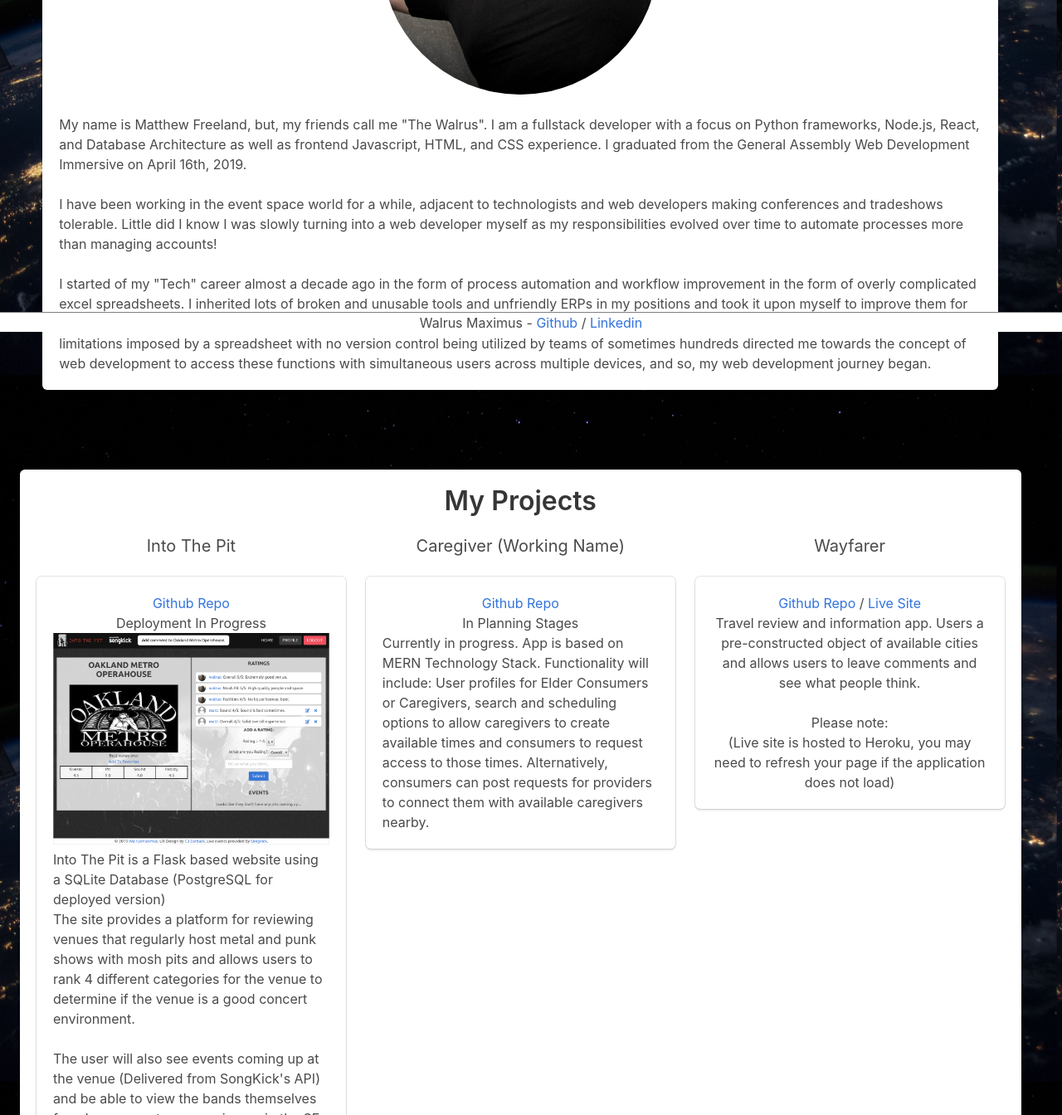
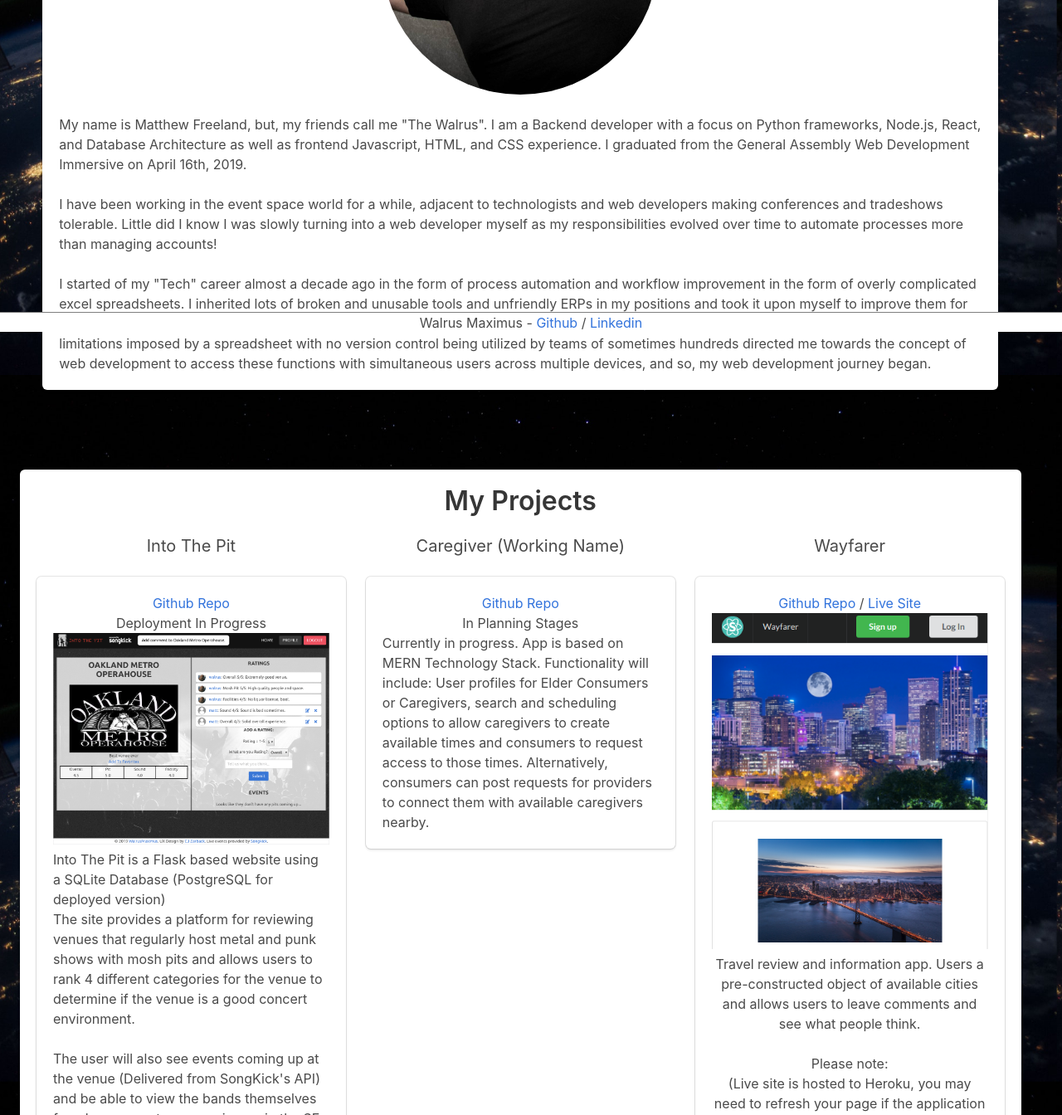
Before and after one commit to WalrusMaximus/GA-Portfolio, a plain HTML site: page index.html in a window 1280 px wide. Shown: the part 400-1744 px from the top of the page at 83% size. Drawn offline with nearby package versions, Linux system fonts and the light colour scheme.

Commit message:
text updates for position

```diff
--- a/index.html
+++ b/index.html
@@ -55,7 +55,7 @@
                 </div>
                 <br>
                 <p>
-                    My name is Matthew Freeland, but, my friends call me "The Walrus". I am a fullstack developer with a focus on Python frameworks, Node.js,
+                    My name is Matthew Freeland, but, my friends call me "The Walrus". I am a Backend developer with a focus on Python frameworks, Node.js,
                     React, and Database Architecture as well as frontend Javascript, HTML, and CSS experience. I graduated from the General Assembly Web Development Immersive on April 16th, 2019.
                 </p>
                 <br>
@@ -113,6 +113,7 @@
                     <h1 class="subtitle has-text-centered">Wayfarer</h1>
                     <div class="box">
                         <p class="has-text-centered"><a href="https://github.com/WalrusMaximus/Project2-Wayfarer-Frontend">Github Repo</a> / <a href="https://fathomless-crag-64869.herokuapp.com">Live Site</a></p>
+                        <img src="./wayfarer.png" class="wayfarer" alt="into the pit website snapshot">
                         <p class="has-text-centered">Travel review and information app. Users a pre-constructed object of available
                             cities and allows users to leave comments and see what people think.
                         </p>
--- a/style.css
+++ b/style.css
@@ -17,6 +17,14 @@ header {
 
 .walrus {
     color: white;
+}
+
+.avatar {
+    width: 30% !important;
+}
+
+.wayfarer {
+    margin: 0 auto;
 }
 
 footer {
@@ -39,10 +47,6 @@ footer * {
     width: 100%;
 }
 
-.avatar {
-    width: 30% !important;
-}
-
 .contact-wrapper {
     max-width: 60%;
 }
```
Also changed, not shown: wayfarer.png (added).
